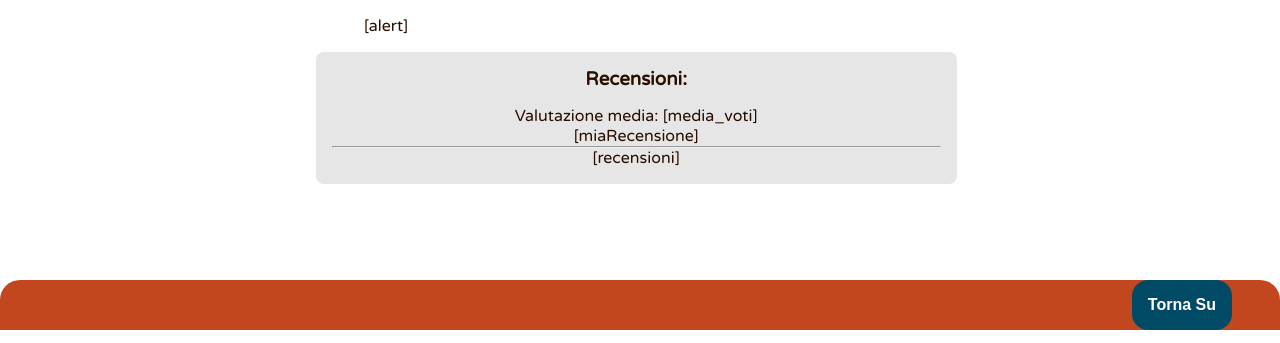
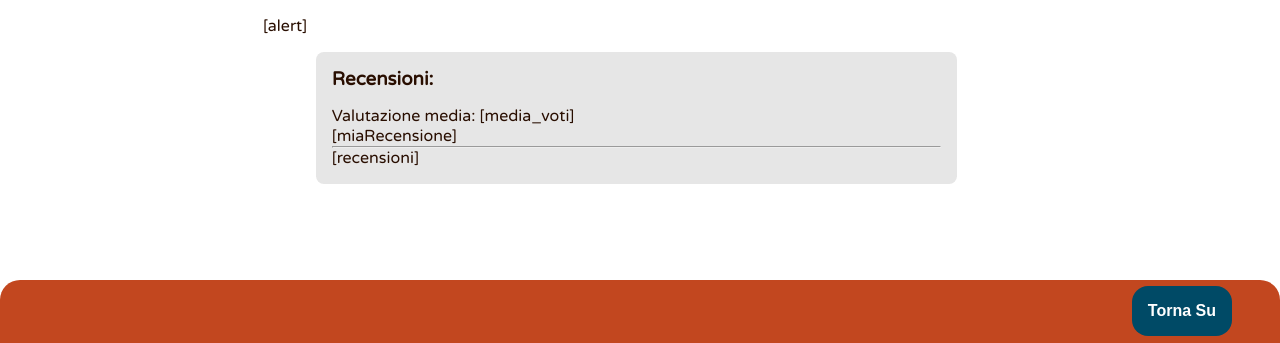
Before and after one commit to tlazzarin/sito-tecweb, a PHP site: page /percorso.html in a window 1280 px wide. Shown: the part 840-1183 px from the top of the page. Run offline with PHP 8.4, Linux system fonts and the light colour scheme.

Commit message:
fix: recensioni non più centrate e aggiunto spazio al tasto torna su

```diff
--- a/src/css/style.css
+++ b/src/css/style.css
@@ -9,7 +9,6 @@ body {
     font-family: "Varela Round", sans-serif;
     font-weight: 400;
     color: var(--textcolor);
-    text-align: center;
     display: flex;
     flex-direction: column;
     min-height: 100vh;
@@ -455,6 +454,7 @@ summary {
     border-radius: 8px;
     overflow: hidden;
     margin: 20px;
+    text-align: center;
 }
 
 .carta img{
@@ -562,7 +562,9 @@ footer {
     flex-direction: row-reverse;
 }
 
-.buttonTornasu
+.linkTornasu
 {
+    margin-top: 0.5%;
+    margin-bottom: 0.5%;
     margin-right: 3em;
 }
--- a/src/percorso.html
+++ b/src/percorso.html
@@ -138,7 +138,7 @@
 
         <!-- Footer -->
         <footer>
-            <a href="#nomeSito"><button aria-label="Pulsante per tornare all'inizio della pagina" type="button" class="button buttonTornasu">Torna Su</button></a>
+            <a href="#nomeSito" class="linkTornasu"><button aria-label="Pulsante per tornare all'inizio della pagina" type="button" class="button">Torna Su</button></a>
         </footer>
 
     </body>
```
